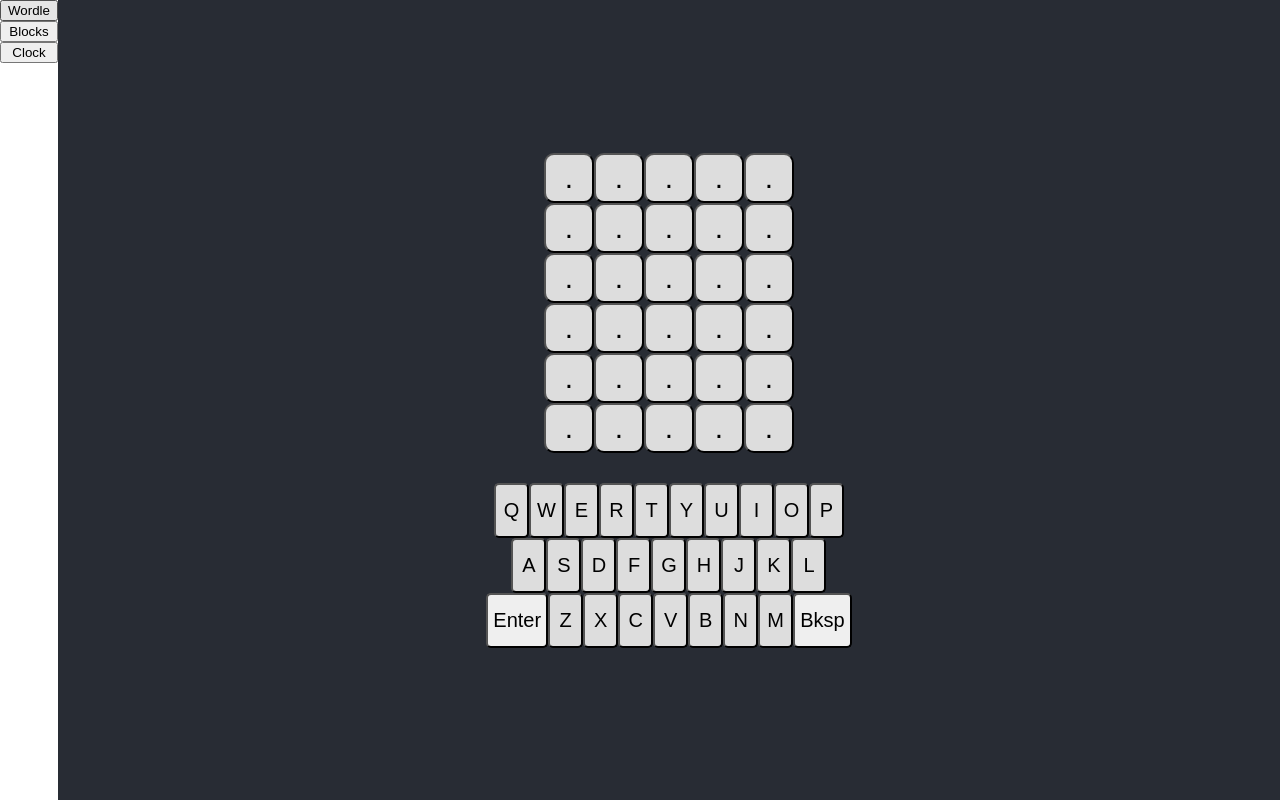
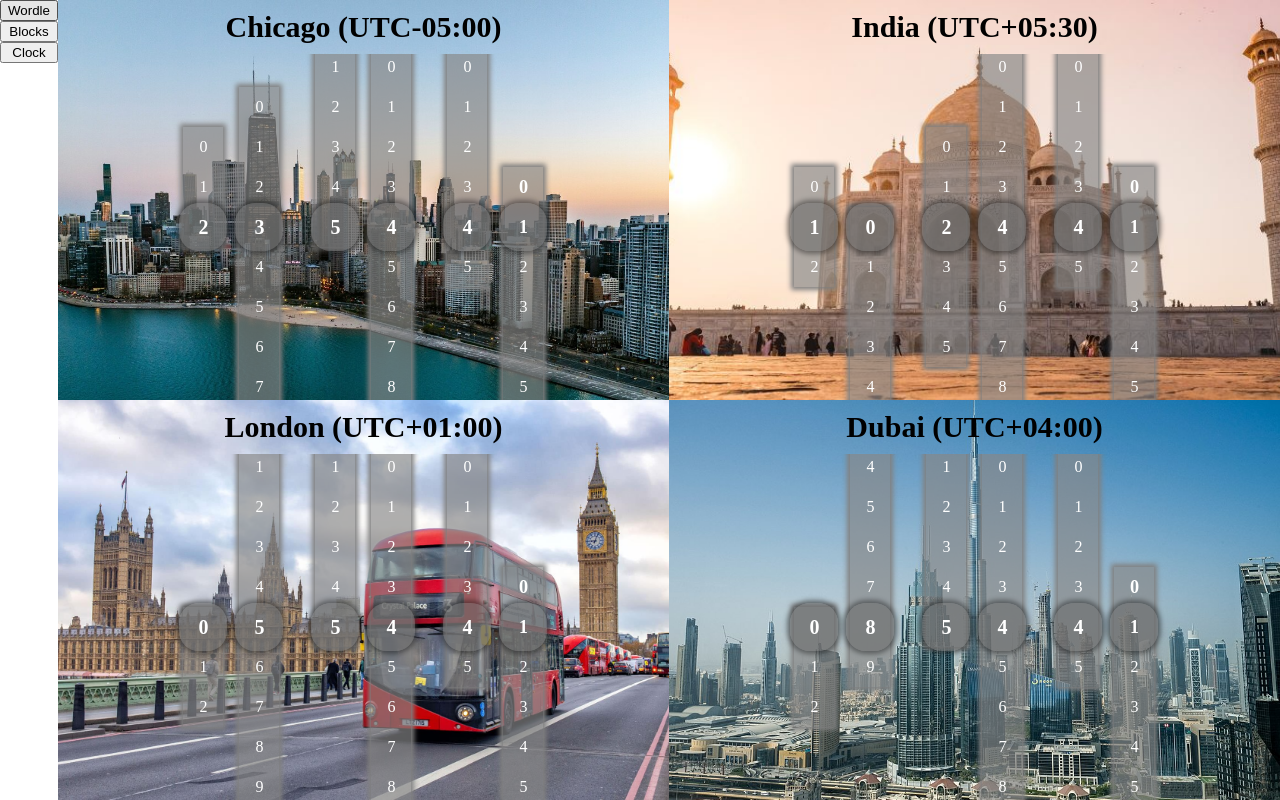
Before and after one commit to aswinsvijay/react-app, a React (Vite) app: page / in a window 1280 px wide. Built offline with nearby package versions, Linux system fonts and the light colour scheme.

Commit message:
change default app to clocks

```diff
--- a/src/App.tsx
+++ b/src/App.tsx
@@ -9,10 +9,10 @@ const appList = [
   { name: 'Wordle', Component: Wordle },
   { name: 'Blocks', Component: Blocks },
   { name: 'Clock', Component: Clock },
-];
+] as const;
 
 function App() {
-  const [selected, setSelected] = useState('Wordle');
+  const [selected, setSelected] = useState<(typeof appList)[number]['name']>('Clock');
 
   return (
     <div style={{ display: 'flex', flexDirection: 'row' }}>
```
